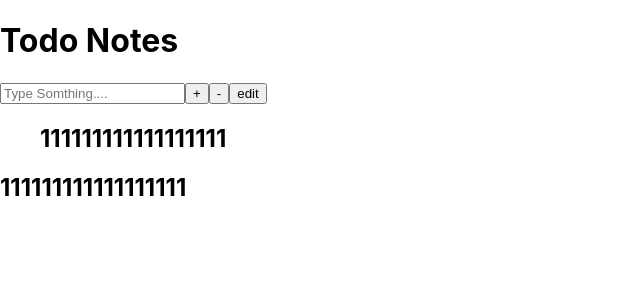
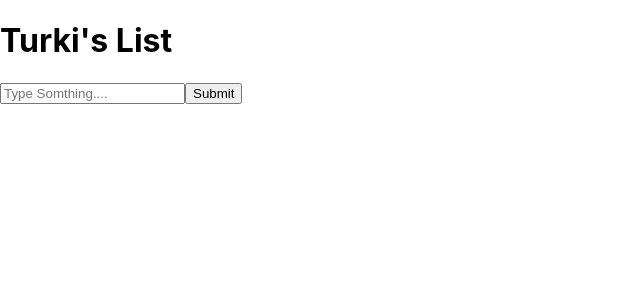
Before and after one commit to turkiBash/todonotes_list, a React (Create React App) app: page / in a window 1280 px wide. Shown: the top 300 px of the page, without its empty margins (0-640 px from the left). Built offline with nearby package versions, Linux system fonts and the light colour scheme.

Commit message:
third commit

```diff
--- a/public/index.html
+++ b/public/index.html
@@ -2,15 +2,12 @@
 <html lang="en">
   <head>
     <meta charset="utf-8" />
-    <link rel="icon" href="%PUBLIC_URL%/favicon.ico" />
     <meta name="viewport" content="width=device-width, initial-scale=1" />
     <meta name="theme-color" content="#000000" />
     <meta
       name="description"
       content="Web site created using create-react-app"
     />
-    <link rel="apple-touch-icon" href="%PUBLIC_URL%/logo192.png" />
-    <link rel="manifest" href="%PUBLIC_URL%/manifest.json" />
     <title>Todos Notes</title>
   </head>
   <body>
--- a/src/App.js
+++ b/src/App.js
@@ -1,22 +1,25 @@
 import Form from "./Components/Form";
-import Todo from "./Components/Todo";
 import TodoList from "./Components/TodoList";
 import {useState} from "react";
 
 
 function App() {
 
-const [addText, setAddText] = useState('')
-
+    const [inputText, setInputText] = useState("");
+    const [todos, setTodos] = useState([]);
 
   return (
     <div className="App">
         <h1>
-            Todo Notes
+            Turki's List
         </h1>
-        <Form addText={addText} setAddText={setAddText} />
+        <Form
+            todos={todos}
+              setTodos={setTodos}
+              inputText={inputText}
+              setInputText={setInputText}
+        />
         <TodoList />
-        <Todo addText={addText} setAddText={setAddText} />
     </div>
   );
 }
--- a/src/Components/Form.js
+++ b/src/Components/Form.js
@@ -1,24 +1,25 @@
 import React from 'react'
 
-const Form = ({ addText, setAddText }) => {
 
-const handleAddText = (e) => {
-    e.preventDefault()
-    setAddText(e.target.value)
-}
+const Form = ({ setInputText, todos, setTodos, inputText }) => {
 
-const handleSetAddText = (e) => {
-    e.preventDefault()
-    setAddText(e.target.value)
-}
+const inputTextHandler = (e) => {
+    console.log(e.target.value)
+    setInputText(e.target.value);
+};
+
+const submitTodoHandler = (e) => {
+    e.preventDefault();
+    console.log(setTodos)
+    setTodos([...todos,{text: inputText, id: Math.random() * 100}]);
+};
+
 
     return (
         <div className="form">
             <form className="todo-form" >
-                <input type="text" onSubmit={handleAddText} className="form-input" placeholder="Type Somthing...."/>
-                    <button className="add-todo" onSubmit={handleSetAddText}>+</button>
-                    <button className="remove-todo">-</button>
-                    <button className="edit-todo">edit</button>
+                <input onChange={inputTextHandler} type="text" className="form-input" placeholder="Type Somthing...."/>
+                    <button onSubmit={submitTodoHandler} type="submit" className="add-todo">Submit</button>
             </form>
         </div>
     )
--- a/src/Components/Todo.js
+++ /dev/null
@@ -1,10 +0,0 @@
-const Todo = () => {
-
-    return (
-        <div className="todo-text">
-            <h2>111111111111111111
-            </h2>
-        </div>
-    )
-}
-export default Todo
--- a/src/Components/TodoList.js
+++ b/src/Components/TodoList.js
@@ -1,4 +1,3 @@
-import Todo from "./Todo";
 
 
 const TodoList = () => {
@@ -6,9 +5,8 @@ const TodoList = () => {
     return (
         <div className="Todo-list">
            <ul className="">
-               <Todo />
            </ul>
         </div>
     )
 }
-export default TodoList
+export default TodoList;
```
